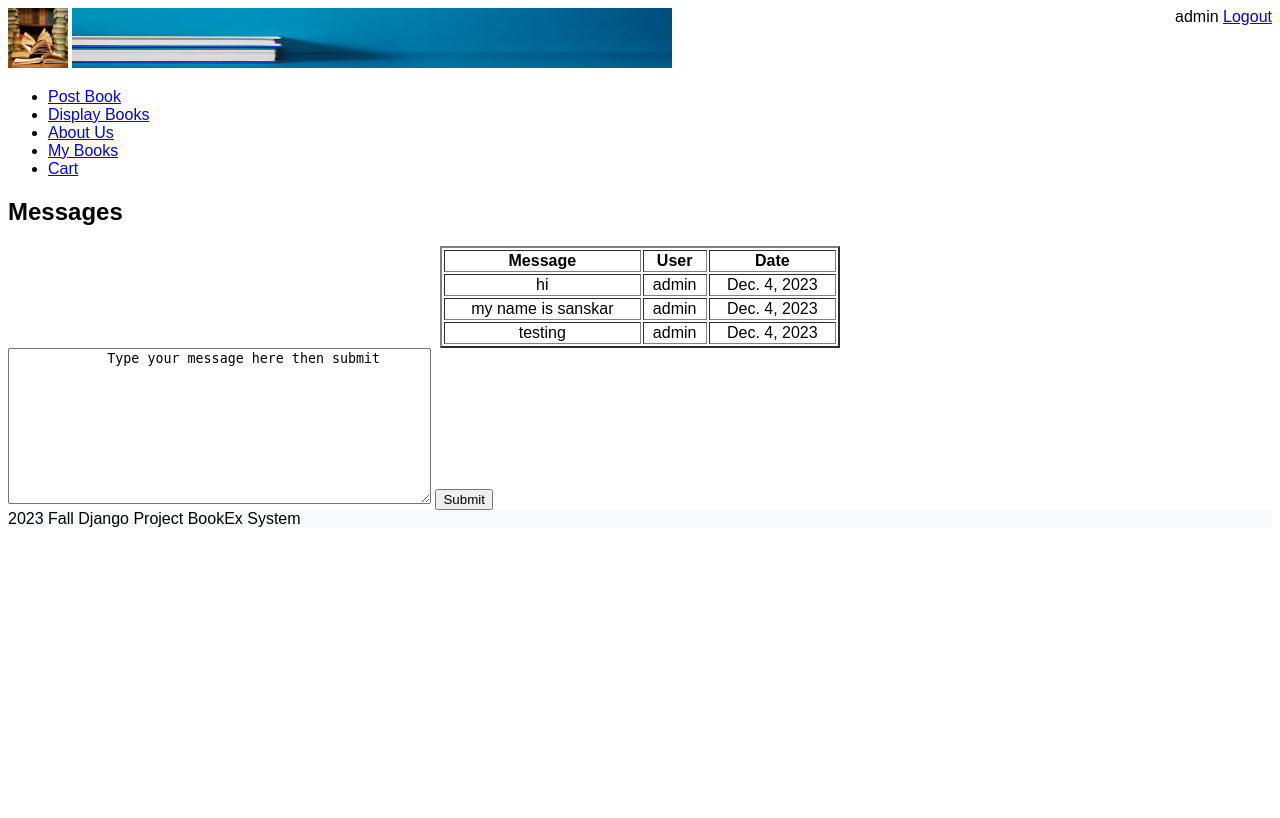
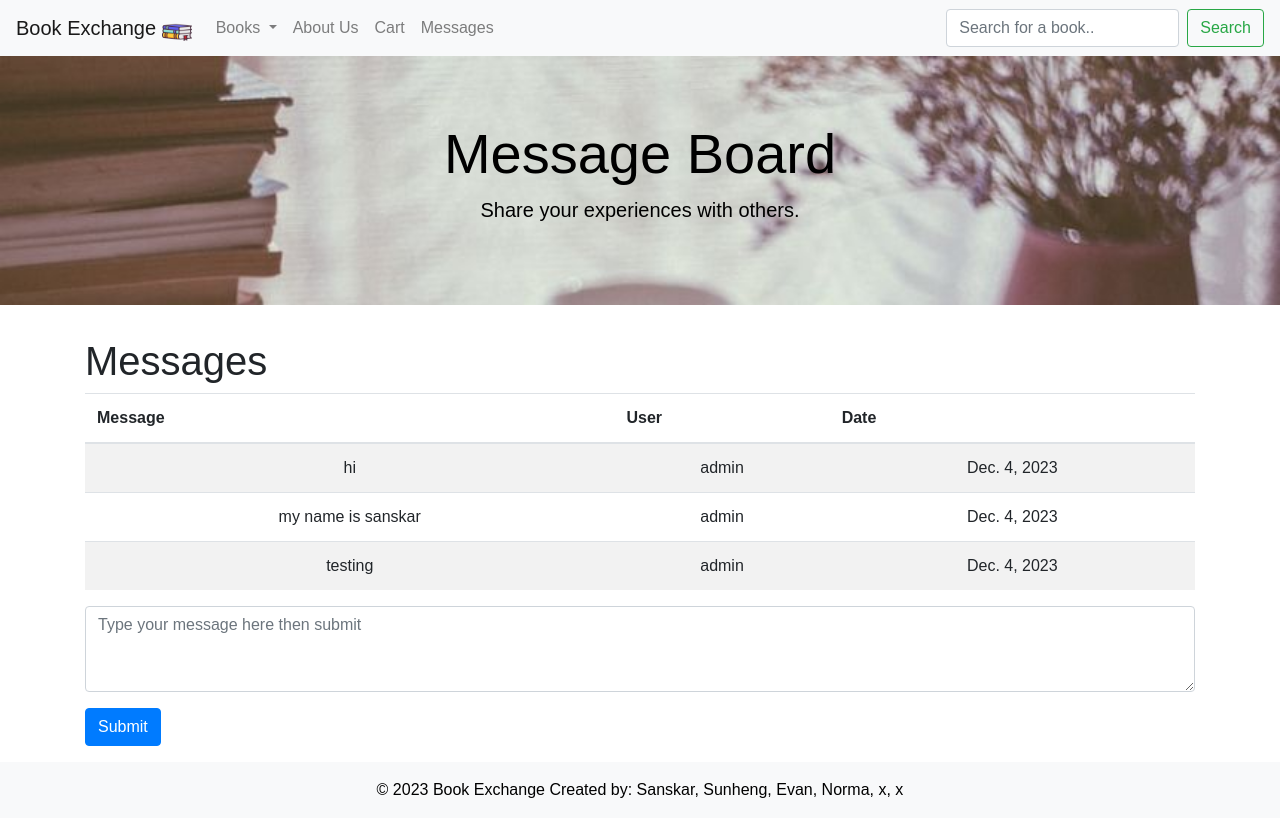
Before and after one commit to sskarz/Book-Store-Web-Project, a Django app: page /messages in a window 1280 px wide. Before the commit the page ends 527 px from the top, so only its background shows below. Run offline with Django 4.2, Linux system fonts and the light colour scheme; a user stored in the database is signed in; data comes from the database, SQL or seed files in the repository; both versions use the stored data as it was after the commit; some libraries are stand-ins or nearby versions.

Commit message:
Message Board
- Added Message Board
- Updated Navbar

```diff
--- a/bookEx/bookEx/templates/bookMng/aboutus.html
+++ b/bookEx/bookEx/templates/bookMng/aboutus.html
@@ -39,6 +39,9 @@
           <li class="nav-item">
             <a class="nav-link" href="{%url 'cart' %}">Cart</a>
         </li>
+          <li class="nav-item">
+            <a class="nav-link" href="{%url 'messages' %}">Messages</a>
+          </li>
 
         <!-- ... (other nav items) ... -->
       </ul>
--- a/bookEx/bookEx/templates/bookMng/cart.html
+++ b/bookEx/bookEx/templates/bookMng/cart.html
@@ -39,6 +39,9 @@
           <li class="nav-item">
             <a class="nav-link" href="{%url 'cart' %}">Cart</a>
         </li>
+          <li class="nav-item">
+            <a class="nav-link" href="{%url 'messages' %}">Messages</a>
+          </li>
 
         <!-- ... (other nav items) ... -->
       </ul>
--- a/bookEx/bookEx/templates/bookMng/displaybooks.html
+++ b/bookEx/bookEx/templates/bookMng/displaybooks.html
@@ -41,6 +41,9 @@
           <li class="nav-item">
             <a class="nav-link" href="{%url 'cart' %}">Cart</a>
         </li>
+          <li class="nav-item">
+            <a class="nav-link" href="{%url 'messages' %}">Messages</a>
+          </li>
 
         <!-- ... (other nav items) ... -->
       </ul>
--- a/bookEx/bookEx/templates/bookMng/index.html
+++ b/bookEx/bookEx/templates/bookMng/index.html
@@ -39,6 +39,9 @@
           <li class="nav-item">
             <a class="nav-link" href="{%url 'cart' %}">Cart</a>
         </li>
+          <li class="nav-item">
+            <a class="nav-link" href="{%url 'messages' %}">Messages</a>
+          </li>
 
         <!-- ... (other nav items) ... -->
       </ul>
--- a/bookEx/bookEx/templates/bookMng/messages.html
+++ b/bookEx/bookEx/templates/bookMng/messages.html
@@ -1,27 +1,78 @@
-{% extends "base.html"%}
+<!DOCTYPE html>
+<html lang="en">
+<head>
+    {% load static %}
+    <meta charset="UTF-8">
+    <meta name="viewport" content="width=device-width, initial-scale=1.0">
+    <title>Messages</title>
+    <!-- Bootstrap CSS from CDN -->
+    <link rel="stylesheet" href="https://stackpath.bootstrapcdn.com/bootstrap/4.3.1/css/bootstrap.min.css">
+    <!-- Custom CSS -->
+    <link rel="stylesheet" href="{% static '/main.css' %}">
+  <link href="https://cdn.jsdelivr.net/npm/aos@2.3.1/dist/aos.css" rel="stylesheet">
+    {% block extra_css %}{% endblock %}
+</head>
+<body>
 
-{% load static %}
-{% block title %}
-    Messages
-{% endblock title %}
+<!-- Navbar -->
+<nav class="navbar navbar-expand-lg navbar-light bg-light">
+    <a class="navbar-brand" href="{% url 'index' %}">
+      Book Exchange <img src="/static/book.png" alt="" width="30" height="24" class="d-inline-block align-text-top">
+    </a>
+    <button class="navbar-toggler" type="button" data-toggle="collapse" data-target="#navbarNav" aria-controls="navbarNav" aria-expanded="false" aria-label="Toggle navigation">
+      <span class="navbar-toggler-icon"></span>
+    </button>
+    <div class="collapse navbar-collapse" id="navbarNav">
+      <ul class="navbar-nav mr-auto">
+        <li class="nav-item dropdown">
+          <a class="nav-link dropdown-toggle" href="{% url 'index' %}" id="navbarDropdownMenuLink" role="button" data-toggle="dropdown" aria-haspopup="true" aria-expanded="false">
+            Books
+          </a>
+          <div class="dropdown-menu" aria-labelledby="navbarDropdownMenuLink">
+            <a class="dropdown-item" href="{%url 'displaybooks'%}">Display Books</a> <!-- Dropdown item -->
+            <a class="dropdown-item" href="{%url 'postbook'%}">Post Books</a>  <!-- Dropdown item -->
+          </div>
+        </li>
+        <li class="nav-item">
+            <a class="nav-link" href="{%url 'aboutus' %}">About Us</a>
+        </li>
+          <li class="nav-item">
+            <a class="nav-link" href="{%url 'cart' %}">Cart</a>
+        </li>
+          <li class="nav-item">
+            <a class="nav-link" href="{%url 'messages' %}">Messages</a>
+          </li>
 
-{% block sidenav %}
-{% for item in item_list %}
-<li>
-    <a href="{{ item.link }}">{{item.item}}</a>
-</li>
-{% endfor %}
-{% endblock sidenav %}
+        <!-- ... (other nav items) ... -->
+      </ul>
+      <form action="{% url 'search' %}" enctype="multipart/form-data" method="submit" novalidate class="form-inline my-2 my-lg-0">
+        <input class="form-control mr-sm-2" type="text" placeholder="Search for a book.." name="search">
+        <button class="btn btn-outline-success my-2 my-sm-0" type="submit">Search</button>
+      </form>
+    </div>
+  </nav>
+
+<!-- Hero Section -->
+<div class="jumbotron jumbotron-fluid" data-aos="fade-down">
+  <div class="container center-text">
+    <h1 class="display-4">Message Board</h1>
+    <p class="lead">Share your experiences with others.</p>
+  </div>
+</div>
 
 {% block content %}
+<!-- Content Sections -->
+<div class="container">
     <h1>Messages</h1>
-
-    <table align="center" border="2" width="400">
+    <table class="table table-striped table-hover" align="center">
+        <thead>
             <tr>
                 <th>Message</th>
                 <th>User</th>
                 <th>Date</th>
             </tr>
+        </thead>
+        <tbody>
             {% for message in messages %}
             <tr>
                 <td align = "center">
@@ -35,12 +86,40 @@
                 </td>
             </tr>
             {% endfor %}
+        </tbody>
     </table>
-    <form action="" enctype="multipart/form-data" method = "post" novalidate>
-        <textarea name="message" cols="50" rows="10">
-            Type your message here then submit
-        </textarea>
-        <input type = "submit" value = "Submit">
+
+    <form action="" enctype="multipart/form-data" method="post" novalidate class="mb-3">
+        <div class="form-group">
+            <textarea name="message" class="form-control" rows="3" placeholder="Type your message here then submit"></textarea>
+        </div>
+        <button type="submit" class="btn btn-primary">Submit</button>
         {% csrf_token %}
     </form>
+    <!-- Repeat for other columns -->
+</div>
 {% endblock content %}
+
+<!-- Footer -->
+<footer class="bg-light text-center text-lg-start">
+  <div class="text-center p-3">
+    © 2023 Book Exchange
+    Created by: Sanskar, Sunheng, Evan, Norma, x, x
+  </div>
+</footer>
+
+<!-- Optional JavaScript -->
+<!-- jQuery first, then Popper.js, then Bootstrap JS -->
+<script src="https://code.jquery.com/jquery-3.3.1.slim.min.js"></script>
+<script src="https://cdnjs.cloudflare.com/ajax/libs/popper.js/1.14.7/umd/popper.min.js"></script>
+<script src="https://stackpath.bootstrapcdn.com/bootstrap/4.3.1/js/bootstrap.min.js"></script>
+<!-- AOS Animation library -->
+    <script src="https://cdn.jsdelivr.net/npm/aos@2.3.1/dist/aos.js"></script>
+    <script>
+      AOS.init({
+        duration: 1200, // You can adjust the duration as needed
+        once: false, // Whether animation should happen only once - while scrolling down
+      });
+    </script>
+</body>
+</html>
--- a/bookEx/bookEx/templates/bookMng/postbook.html
+++ b/bookEx/bookEx/templates/bookMng/postbook.html
@@ -41,6 +41,9 @@
           <li class="nav-item">
             <a class="nav-link" href="{%url 'cart' %}">Cart</a>
         </li>
+          <li class="nav-item">
+            <a class="nav-link" href="{%url 'messages' %}">Messages</a>
+          </li>
 
         <!-- ... (other nav items) ... -->
       </ul>
--- a/bookEx/bookEx/templates/bookMng/search.html
+++ b/bookEx/bookEx/templates/bookMng/search.html
@@ -41,6 +41,9 @@
           <li class="nav-item">
             <a class="nav-link" href="{%url 'cart' %}">Cart</a>
         </li>
+          <li class="nav-item">
+            <a class="nav-link" href="{%url 'messages' %}">Messages</a>
+          </li>
 
         <!-- ... (other nav items) ... -->
       </ul>
```
Also changed, not shown: bookEx/db.sqlite3. Lines whose indentation alone changed are shown as unchanged.
